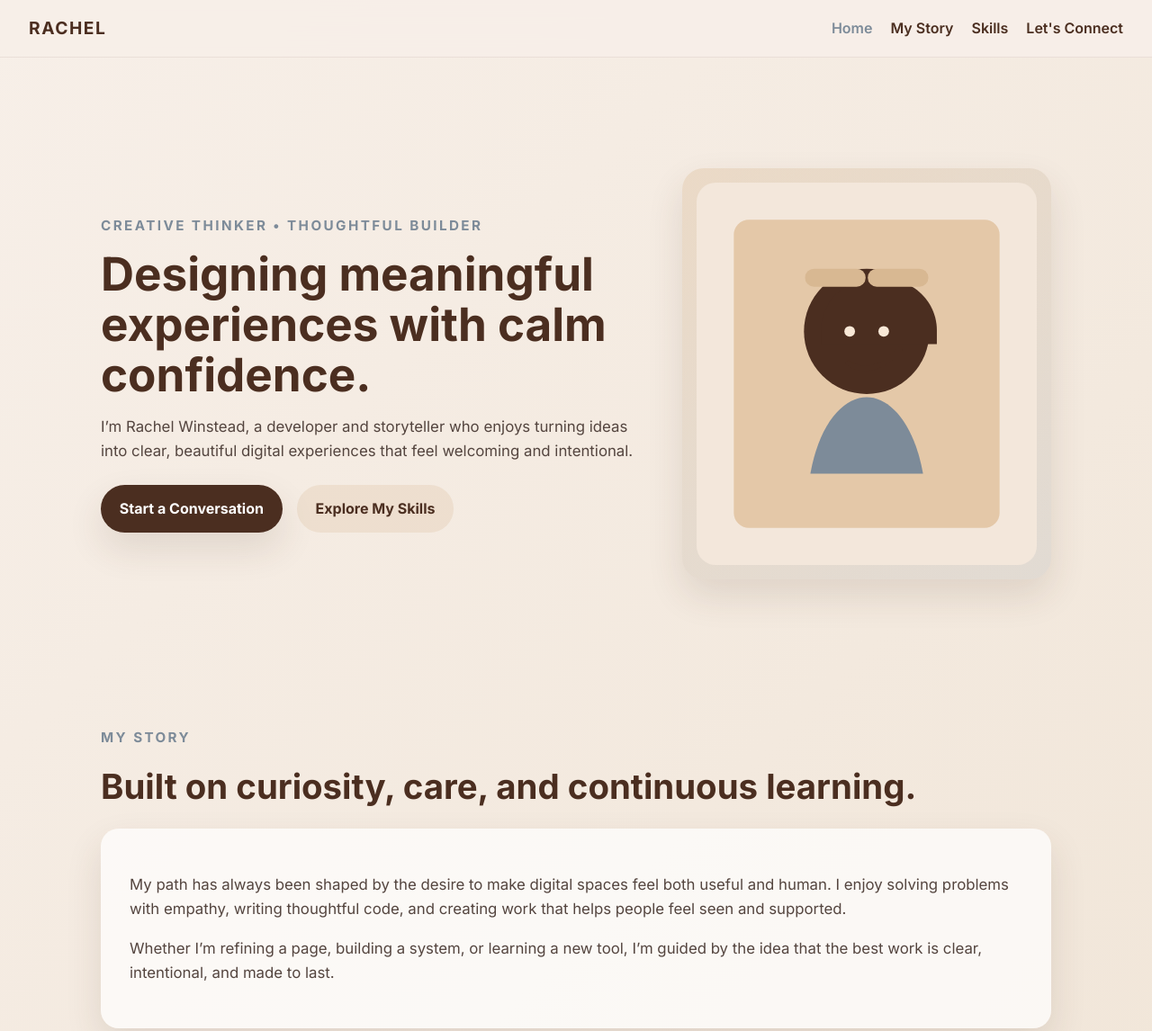
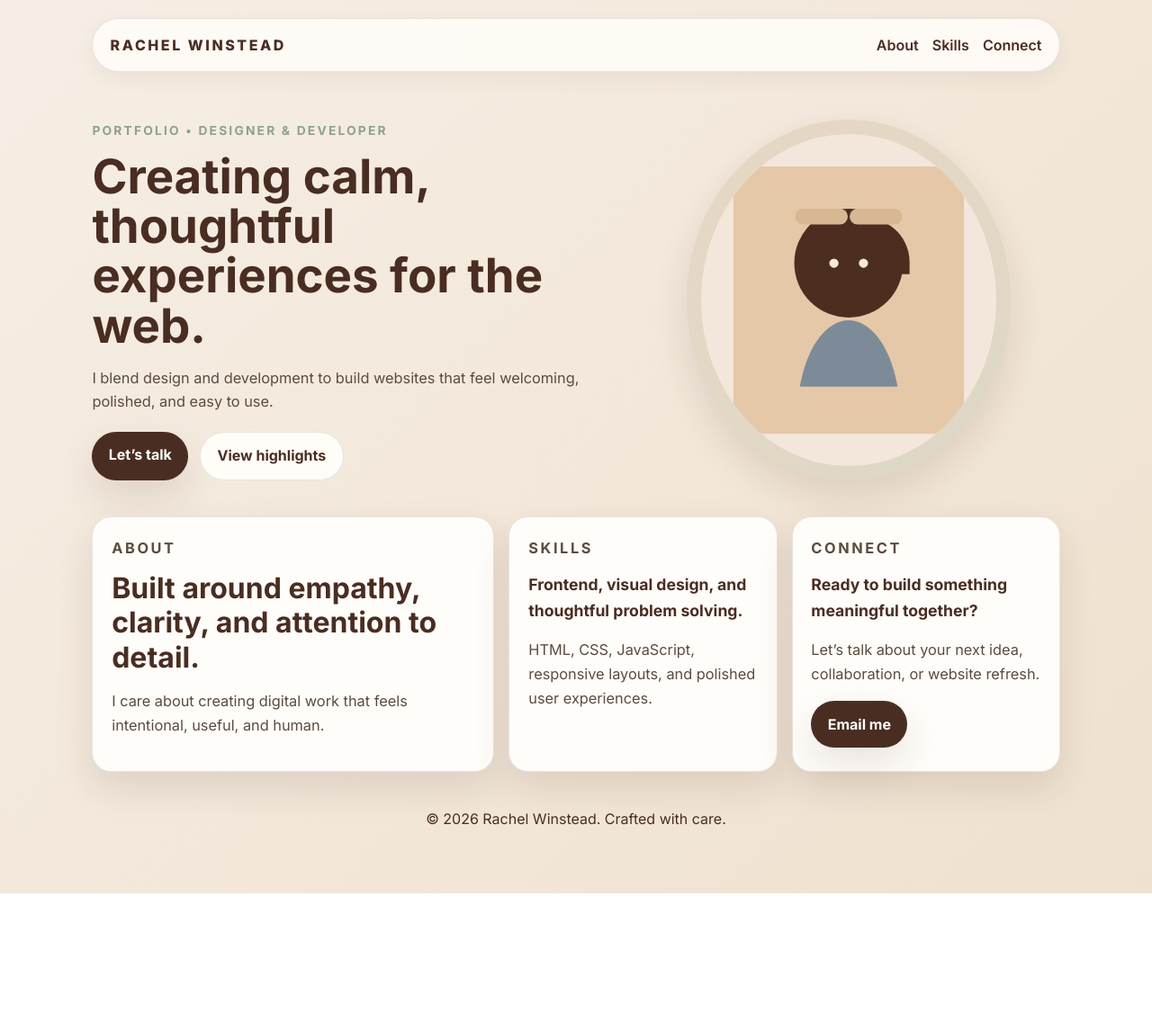
Before and after one commit to Racheal-Winstead/rw-personal-webpage, a plain HTML site: page index.html in a window 1280 px wide. Shown: the top 1146 px of the page at 90% size. After the commit the page ends 993 px from the top, so only its background shows below. Drawn offline with Linux system fonts and the light colour scheme.

Commit message:
updated style

```diff
--- a/index.html
+++ b/index.html
@@ -6,100 +6,72 @@
     <title>Rachel Winstead | Personal Portfolio</title>
     <meta
       name="description"
-      content="A warm, modern single-page personal website with story, skills, and contact sections."
+      content="A refined single-page portfolio that reflects a warm, modern reference design."
     />
     <link rel="preconnect" href="https://fonts.googleapis.com" />
     <link rel="preconnect" href="https://fonts.gstatic.com" crossorigin />
     <link
-      href="https://fonts.googleapis.com/css2?family=Inter:wght@400;500;600;700&display=swap"
+      href="https://fonts.googleapis.com/css2?family=Inter:wght@400;500;600;700;800&display=swap"
       rel="stylesheet"
     />
     <link rel="stylesheet" href="styles.css" />
     <script src="script.js" defer></script>
   </head>
   <body>
-    <header class="navbar">
-      <a class="brand" href="#home">Rachel</a>
-      <nav class="nav-links" aria-label="Primary navigation">
-        <a href="#home" class="nav-link active">Home</a>
-        <a href="#story" class="nav-link">My Story</a>
+    <div class="site-shell">
+      <header class="topbar">
+        <a class="brand" href="#home">Rachel Winstead</a>
+        <nav class="topnav" aria-label="Primary navigation">
+          <a href="#about" class="nav-link">About</a>
           <a href="#skills" class="nav-link">Skills</a>
-        <a href="#connect" class="nav-link">Let's Connect</a>
+          <a href="#connect" class="nav-link">Connect</a>
         </nav>
       </header>
 
-    <main>
-      <section id="home" class="hero section">
+      <main id="home">
+        <section class="hero">
           <div class="hero-copy">
-          <p class="eyebrow">Creative thinker • thoughtful builder</p>
-          <h1>Designing meaningful experiences with calm confidence.</h1>
+            <p class="eyebrow">Portfolio • Designer & Developer</p>
+            <h1>Creating calm, thoughtful experiences for the web.</h1>
             <p class="hero-text">
-            I’m Rachel Winstead, a developer and storyteller who enjoys turning ideas into
-            clear, beautiful digital experiences that feel welcoming and intentional.
+              I blend design and development to build websites that feel welcoming, polished, and easy to use.
             </p>
             <div class="hero-actions">
-            <a class="button primary" href="#connect">Start a Conversation</a>
-            <a class="button secondary" href="#skills">Explore My Skills</a>
+              <a class="button primary" href="#connect">Let’s talk</a>
+              <a class="button secondary" href="#skills">View highlights</a>
             </div>
           </div>
-        <div class="hero-visual">
-          <img src="assets/placeholder-portrait.svg" alt="Placeholder portrait illustration" />
+
+          <div class="hero-visual" aria-hidden="true">
+            <div class="portrait-frame">
+              <img src="assets/placeholder-portrait.svg" alt="Illustrated portrait" />
+            </div>
           </div>
         </section>
 
-      <section id="story" class="section content-section">
-        <div class="section-heading">
-          <p class="eyebrow">My Story</p>
-          <h2>Built on curiosity, care, and continuous learning.</h2>
-        </div>
-        <div class="story-card">
-          <p>
-            My path has always been shaped by the desire to make digital spaces feel both useful
-            and human. I enjoy solving problems with empathy, writing thoughtful code, and creating
-            work that helps people feel seen and supported.
-          </p>
-          <p>
-            Whether I’m refining a page, building a system, or learning a new tool, I’m guided by
-            the idea that the best work is clear, intentional, and made to last.
-          </p>
-        </div>
-      </section>
-
-      <section id="skills" class="section content-section">
-        <div class="section-heading">
+        <section class="panel-grid" id="about">
+          <article class="panel tall">
+            <p class="eyebrow">About</p>
+            <h2>Built around empathy, clarity, and attention to detail.</h2>
+            <p>I care about creating digital work that feels intentional, useful, and human.</p>
+          </article>
+          <article class="panel" id="skills">
             <p class="eyebrow">Skills</p>
-          <h2>Focused on thoughtful web experiences.</h2>
-        </div>
-        <div class="skills-grid">
-          <article class="skill-card">
-            <h3>Frontend</h3>
-            <p>HTML, CSS, JavaScript, and responsive layouts that feel polished across devices.</p>
+            <h3>Frontend, visual design, and thoughtful problem solving.</h3>
+            <p>HTML, CSS, JavaScript, responsive layouts, and polished user experiences.</p>
           </article>
-          <article class="skill-card">
-            <h3>Design Thinking</h3>
-            <p>Crafting clear messaging, visual rhythm, and user-friendly interactions.</p>
+          <article class="panel" id="connect">
+            <p class="eyebrow">Connect</p>
+            <h3>Ready to build something meaningful together?</h3>
+            <p>Let’s talk about your next idea, collaboration, or website refresh.</p>
+            <a class="button primary" href="mailto:rachel@example.com">Email me</a>
           </article>
-          <article class="skill-card">
-            <h3>Problem Solving</h3>
-            <p>Turning ideas into practical, elegant solutions with a calm and organized approach.</p>
-          </article>
-        </div>
-      </section>
-
-      <section id="connect" class="section content-section">
-        <div class="section-heading">
-          <p class="eyebrow">Let's Connect</p>
-          <h2>Let’s build something meaningful together.</h2>
-        </div>
-        <div class="connect-card">
-          <p>Feel free to reach out if you’d like to collaborate, chat, or explore a new idea.</p>
-          <a class="button primary" href="mailto:rachel@example.com">Email Me</a>
-        </div>
         </section>
       </main>
 
       <footer class="footer">
         <p>© <span id="year"></span> Rachel Winstead. Crafted with care.</p>
       </footer>
+    </div>
   </body>
 </html>
--- a/styles.css
+++ b/styles.css
@@ -1,11 +1,13 @@
 :root {
-  --light-brown: #d8b892;
-  --dark-brown: #4b2e20;
-  --cream: #f7efe8;
-  --grayish-blue: #7d8b99;
-  --text: #2f241f;
-  --white: #ffffff;
-  --shadow: 0 18px 40px rgba(75, 46, 32, 0.12);
+  --sage: #8fa28b;
+  --mushroom: #d8c1a5;
+  --espresso: #4a2d22;
+  --cream: #f8efe7;
+  --sand: #efe1cf;
+  --ink: #2d221d;
+  --surface: #fffdf9;
+  --border: rgba(74, 45, 34, 0.12);
+  --shadow: 0 18px 40px rgba(74, 45, 34, 0.12);
 }
 
 * {
@@ -19,198 +21,201 @@ html {
 body {
   margin: 0;
   font-family: "Inter", sans-serif;
-  color: var(--text);
-  background: linear-gradient(135deg, var(--cream) 0%, #efe3d4 100%);
-  line-height: 1.6;
+  color: var(--ink);
+  background: linear-gradient(135deg, #f6eee5 0%, #efe1cf 100%);
+  line-height: 1.65;
 }
 
 img {
+  display: block;
   max-width: 100%;
-  display: block;
 }
 
-.navbar {
-  position: sticky;
-  top: 0;
-  z-index: 1000;
+.site-shell {
+  max-width: 1120px;
+  margin: 0 auto;
+  padding: 1.25rem 1.4rem 3rem;
+}
+
+.topbar {
   display: flex;
   justify-content: space-between;
   align-items: center;
-  padding: 1rem 2rem;
-  background: rgba(247, 239, 232, 0.95);
-  backdrop-filter: blur(12px);
-  border-bottom: 1px solid rgba(75, 46, 32, 0.08);
+  padding: 1rem 1.2rem;
+  margin-bottom: 1.3rem;
+  border: 1px solid var(--border);
+  border-radius: 999px;
+  background: rgba(255, 252, 248, 0.88);
+  box-shadow: 0 8px 22px rgba(74, 45, 34, 0.06);
 }
 
 .brand {
-  color: var(--dark-brown);
-  font-size: 1.2rem;
-  font-weight: 700;
+  color: var(--espresso);
+  font-size: 1rem;
+  font-weight: 800;
+  letter-spacing: 0.16em;
   text-decoration: none;
-  letter-spacing: 0.08em;
   text-transform: uppercase;
 }
 
-.nav-links {
+.topnav {
   display: flex;
-  gap: 1.25rem;
+  gap: 0.95rem;
 }
 
 .nav-link {
-  color: var(--dark-brown);
+  color: var(--espresso);
+  font-weight: 600;
   text-decoration: none;
-  font-weight: 600;
-  transition: color 0.2s ease;
 }
 
-.nav-link:hover,
-.nav-link.active {
-  color: var(--grayish-blue);
-}
-
-.section {
-  max-width: 1120px;
-  margin: 0 auto;
-  padding: 5rem 2rem;
+.nav-link:hover {
+  color: var(--sage);
 }
 
 .hero {
   display: grid;
-  grid-template-columns: 1.2fr 0.8fr;
+  grid-template-columns: 1.1fr 0.9fr;
   gap: 2rem;
   align-items: center;
-  min-height: 88vh;
+  padding: 2rem 0 2.5rem;
+}
+
+.hero-copy {
+  padding-right: 1rem;
 }
 
 .eyebrow {
   margin: 0 0 0.75rem;
-  color: var(--grayish-blue);
-  font-size: 0.95rem;
+  color: var(--sage);
+  font-size: 0.86rem;
   font-weight: 700;
+  letter-spacing: 0.16em;
   text-transform: uppercase;
-  letter-spacing: 0.16em;
 }
 
 h1,
 h2,
 h3 {
   margin-top: 0;
-  color: var(--dark-brown);
+  color: var(--espresso);
 }
 
 h1 {
-  font-size: clamp(2.2rem, 4vw, 3.6rem);
-  line-height: 1.1;
-  margin-bottom: 1rem;
+  margin-bottom: 0.8rem;
+  font-size: clamp(2.2rem, 4.2vw, 3.3rem);
+  line-height: 1.05;
 }
 
 h2 {
-  font-size: clamp(1.8rem, 3vw, 2.4rem);
-  margin-bottom: 1rem;
+  margin-bottom: 0.7rem;
+  font-size: clamp(1.45rem, 2.6vw, 2rem);
+  line-height: 1.2;
+}
+
+h3 {
+  font-size: 1.1rem;
+  margin-bottom: 0.5rem;
 }
 
 .hero-text,
-.story-card p,
-.skill-card p,
-.connect-card p {
-  font-size: 1.05rem;
-  color: #54453f;
+.panel p {
+  color: #5b4b40;
+  font-size: 1.02rem;
 }
 
 .hero-actions {
   display: flex;
   flex-wrap: wrap;
-  gap: 1rem;
-  margin-top: 1.5rem;
+  gap: 0.8rem;
+  margin-top: 1.2rem;
 }
 
 .button {
   display: inline-block;
-  padding: 0.85rem 1.3rem;
+  padding: 0.8rem 1.15rem;
   border-radius: 999px;
   text-decoration: none;
   font-weight: 700;
-  transition: transform 0.2s ease, box-shadow 0.2s ease;
-}
-
-.button:hover {
-  transform: translateY(-2px);
 }
 
 .button.primary {
-  background: var(--dark-brown);
-  color: var(--white);
+  background: var(--espresso);
+  color: white;
   box-shadow: var(--shadow);
 }
 
 .button.secondary {
-  background: rgba(216, 184, 146, 0.25);
-  color: var(--dark-brown);
+  color: var(--espresso);
+  background: #fffdf8;
+  border: 1px solid var(--border);
 }
 
-.hero-visual img {
-  width: 100%;
-  border-radius: 1.5rem;
+.hero-visual {
+  display: flex;
+  justify-content: center;
+}
+
+.portrait-frame {
+  width: min(100%, 360px);
   padding: 1rem;
-  background: linear-gradient(145deg, rgba(216, 184, 146, 0.35), rgba(125, 139, 153, 0.15));
+  border-radius: 50%;
+  background: linear-gradient(145deg, rgba(216, 193, 165, 0.45), rgba(143, 162, 139, 0.2));
   box-shadow: var(--shadow);
 }
 
-.content-section {
-  padding-top: 2.5rem;
-  padding-bottom: 2.5rem;
+.portrait-frame img {
+  width: 100%;
+  border-radius: 50%;
 }
 
-.story-card,
-.connect-card {
-  background: rgba(255, 255, 255, 0.72);
-  padding: 2rem;
-  border-radius: 1.25rem;
+.panel-grid {
+  display: grid;
+  grid-template-columns: 1.2fr 0.8fr 0.8fr;
+  gap: 1rem;
+}
+
+.panel {
+  padding: 1.3rem;
+  border: 1px solid var(--border);
+  border-radius: 1.35rem;
+  background: var(--surface);
   box-shadow: var(--shadow);
 }
 
-.skills-grid {
-  display: grid;
-  grid-template-columns: repeat(3, minmax(0, 1fr));
-  gap: 1.25rem;
-}
-
-.skill-card {
-  background: rgba(255, 255, 255, 0.72);
-  padding: 1.5rem;
-  border-radius: 1rem;
-  box-shadow: var(--shadow);
+.panel.tall {
+  min-height: 260px;
 }
 
 .footer {
+  padding: 1.4rem 0 0.4rem;
   text-align: center;
-  padding: 2rem 1rem 3rem;
-  color: var(--dark-brown);
+  color: var(--espresso);
 }
 
-@media (max-width: 800px) {
+@media (max-width: 900px) {
   .hero {
     grid-template-columns: 1fr;
-    min-height: auto;
   }
 
-  .skills-grid {
+  .panel-grid {
     grid-template-columns: 1fr;
   }
 }
 
-@media (max-width: 600px) {
-  .navbar {
-    flex-direction: column;
-    gap: 0.75rem;
+@media (max-width: 640px) {
+  .site-shell {
+    padding: 1rem 1rem 2rem;
   }
 
-  .nav-links {
+  .topbar {
+    flex-direction: column;
+    gap: 0.7rem;
+    border-radius: 1.2rem;
+  }
+
+  .topnav {
     flex-wrap: wrap;
     justify-content: center;
   }
-
-  .section {
-    padding: 4rem 1rem;
-  }
 }
```
Also changed, not shown: 1 other file. Lines whose indentation alone changed are shown as unchanged.
